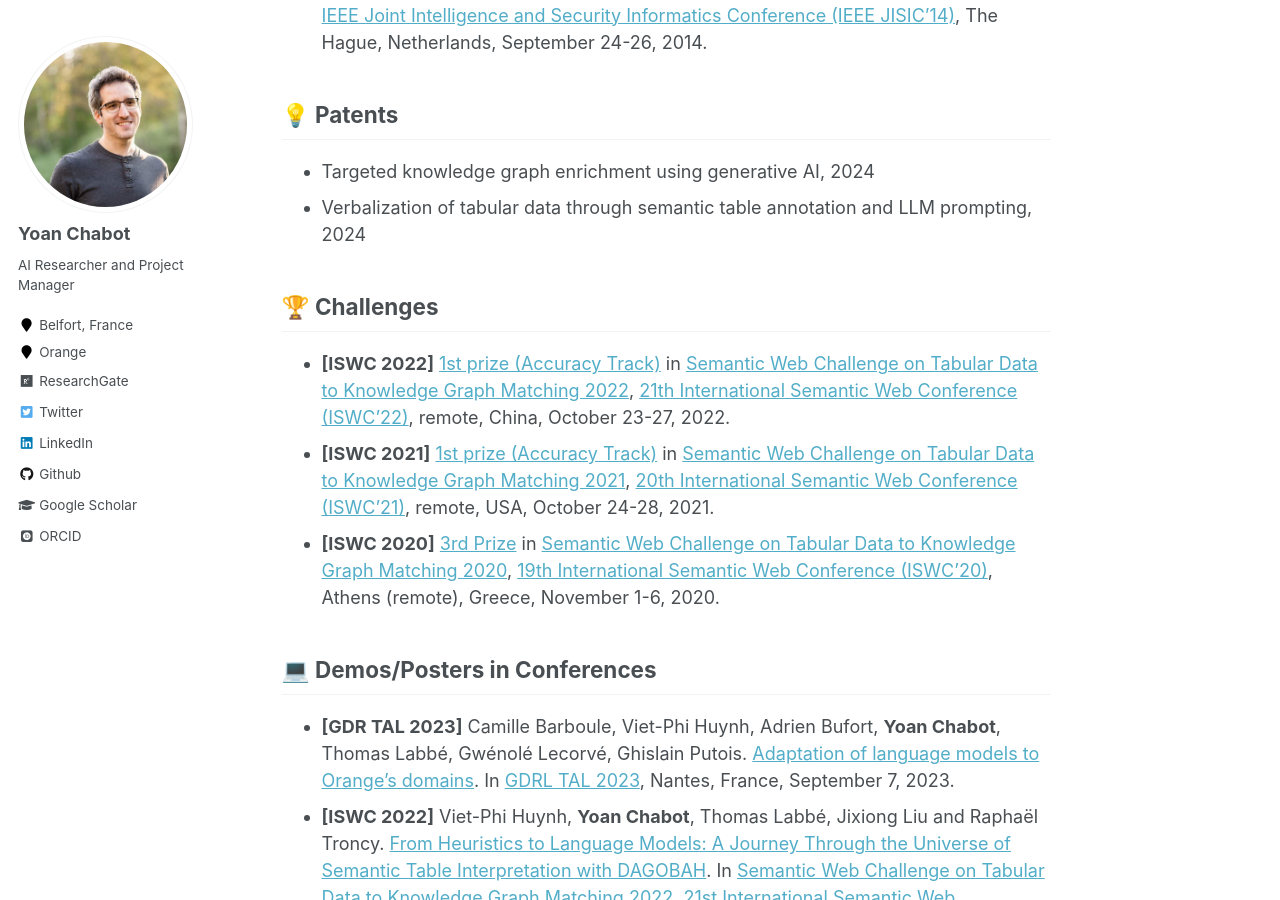
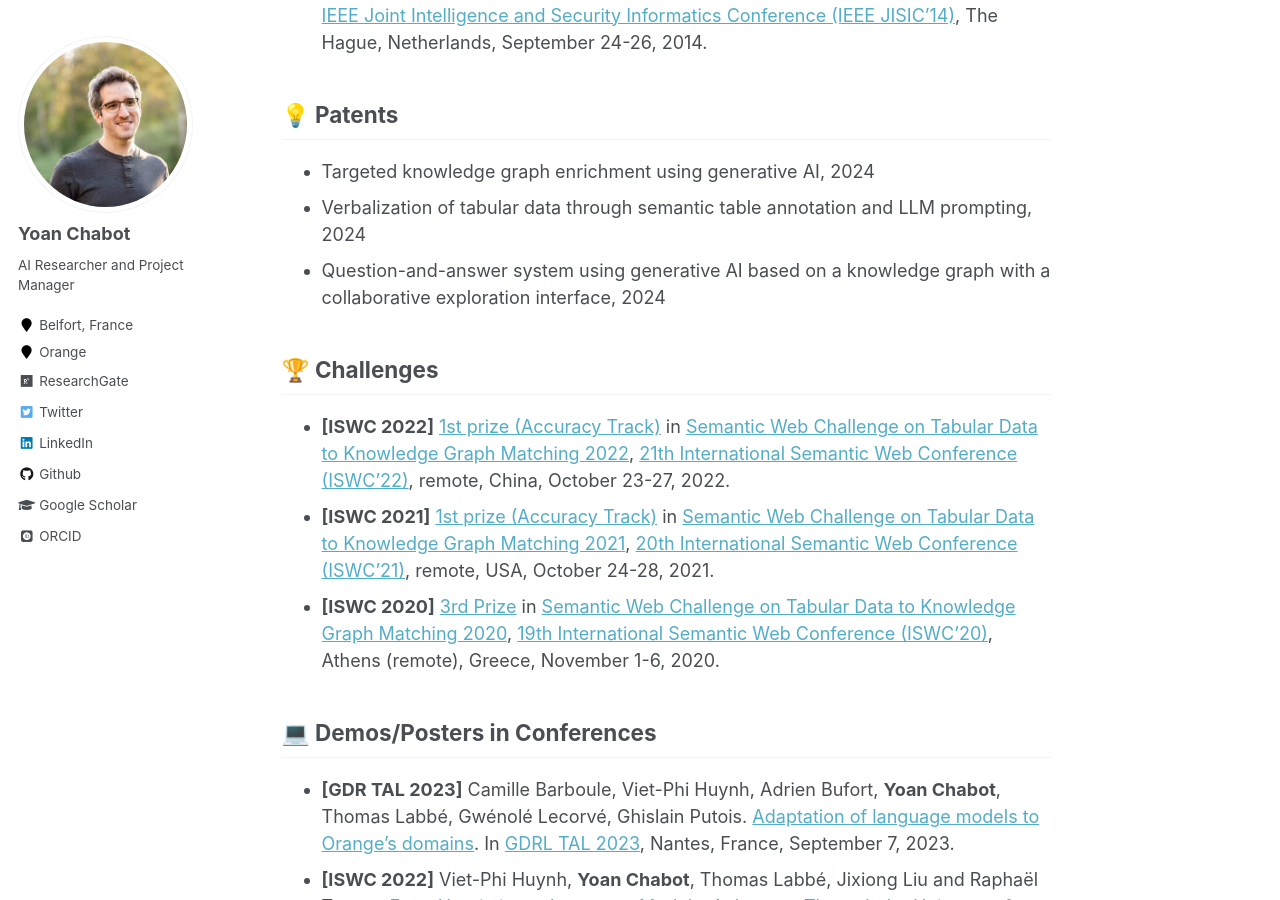
Before and after one commit to yoanchabot/yoanchabot.github.io, a Jekyll site: the page built from _pages/publications.md, in a window 1280 px wide and 900 px high, scrolled down 3243 px. Built offline with Jekyll 4.4.1, drawn with Linux system fonts in a browser that asks for light colours; some web fonts are replaced.

Commit message:
Update publications.md

```diff
--- a/_pages/publications.md
+++ b/_pages/publications.md
@@ -34,8 +34,9 @@ author_profile: true
 * <a name="eisic_2014"></a>**[EISIC 2014]** **Yoan Chabot**, Aurélie Bertaux, Christophe Nicolle and Tahar Kechadi. [Automatic timeline construction and analysis for computer forensics purposes](https://github.com/yoanchabot/papers/raw/main/chabot2014b.pdf). In [1st IEEE Joint Intelligence and Security Informatics Conference (IEEE JISIC'14)](http://www.eisic.eu/eisic2014/), The Hague, Netherlands, September 24-26, 2014.
 
 ## 💡 Patents
-*  Targeted knowledge graph enrichment using generative AI, 2024
-*  Verbalization of tabular data through semantic table annotation and LLM prompting, 2024
+* Targeted knowledge graph enrichment using generative AI, 2024
+* Verbalization of tabular data through semantic table annotation and LLM prompting, 2024
+* Question-and-answer system using generative AI based on a knowledge graph with a collaborative exploration interface, 2024
 
 ## 🏆 Challenges
 * <a name="iswc_2022_c"></a>**[ISWC 2022]** [1st prize (Accuracy Track)](https://github.com/yoanchabot/papers/raw/main/dagobah-certificate-2022.pdf) in [Semantic Web Challenge on Tabular Data to Knowledge Graph Matching 2022](https://sem-tab-challenge.github.io/2022/), [21th International Semantic Web Conference (ISWC'22)](https://iswc2022.semanticweb.org/), remote, China, October 23-27, 2022.
```
